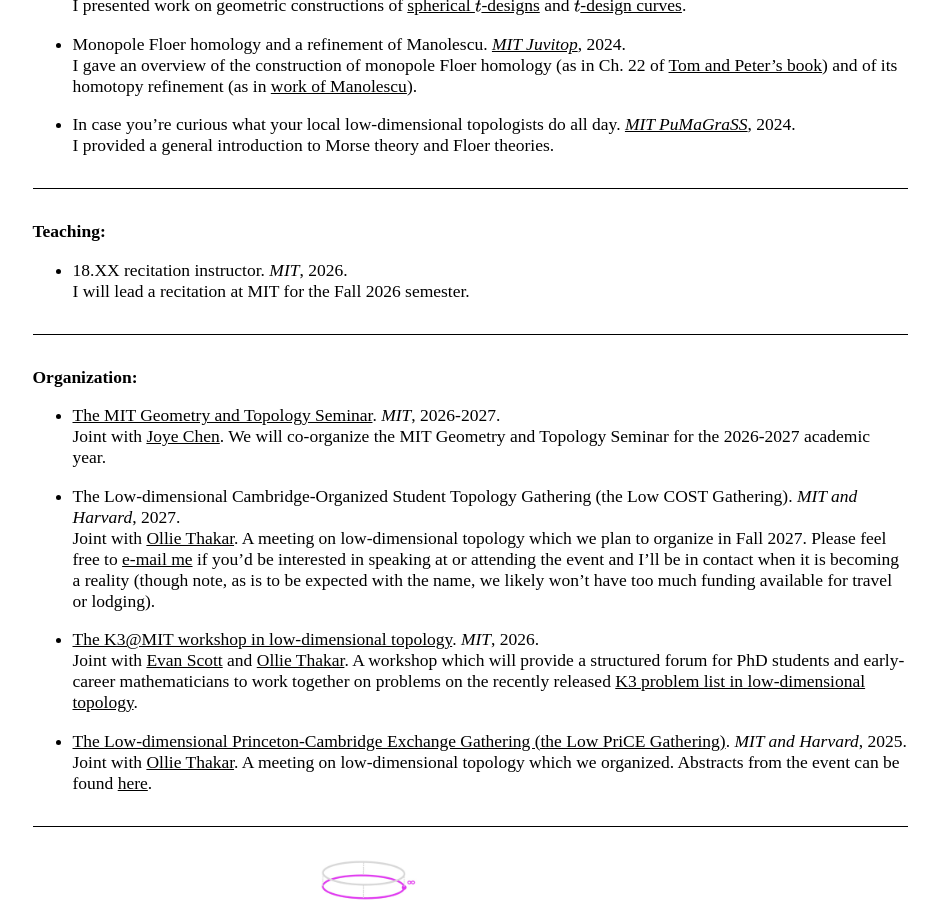
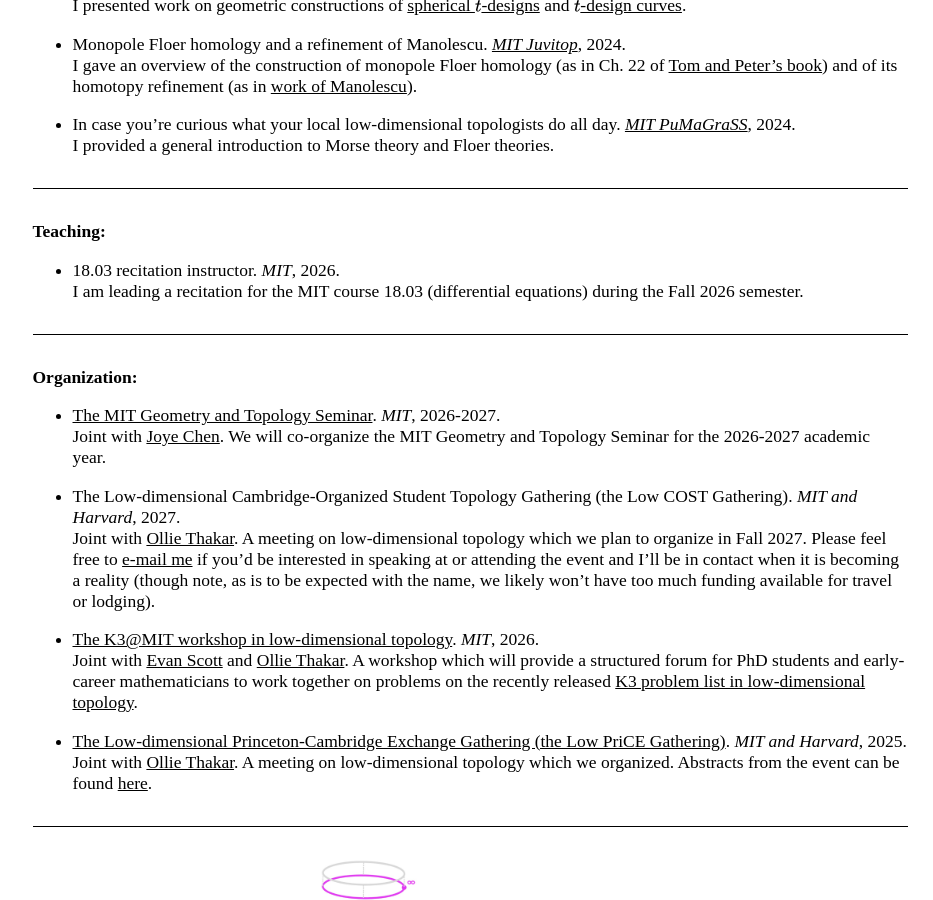
Before and after one commit to AyodejiLindblad/AyodejiLindblad.github.io, a Jekyll site: the page built from index.md, in a window 1280 px wide and 900 px high, scrolled down 2552 px. Shown: the whole window, without its empty margins (170-1103 px from the left). Built offline with Jekyll 4.4.1, drawn with Linux system fonts in a browser that asks for light colours; some web fonts are replaced.

Commit message:
recitation

```diff
--- a/index.md
+++ b/index.md
@@ -118,8 +118,8 @@ Joint with [Enrico Colón](https://www.math.harvard.edu/people/colon-enrico/), [
 **Teaching:**
 
 
-* 18.XX recitation instructor. *MIT*, 2026.
-    I will lead a recitation at MIT for the Fall 2026 semester.
+* 18.03 recitation instructor. *MIT*, 2026.
+    I am leading a recitation for the MIT course 18.03 (differential equations) during the Fall 2026 semester.
 
 
 ---
```
